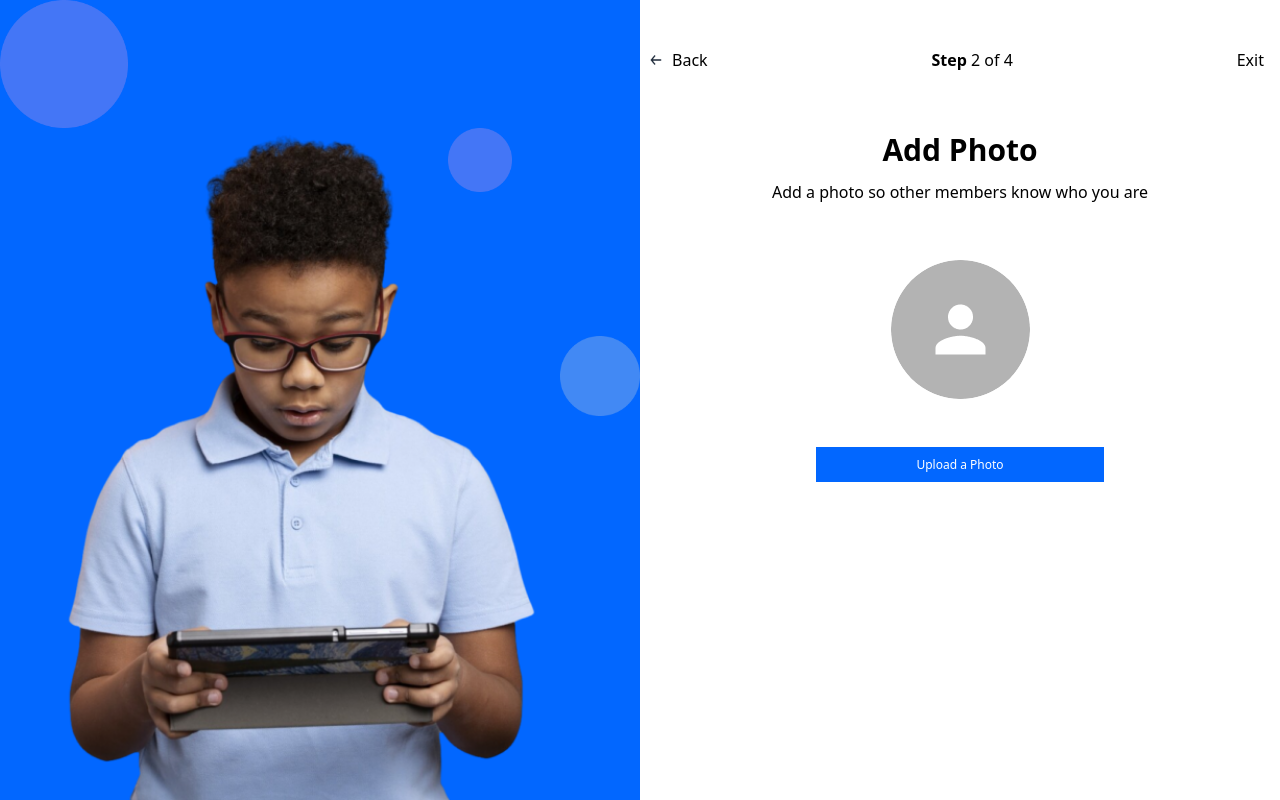
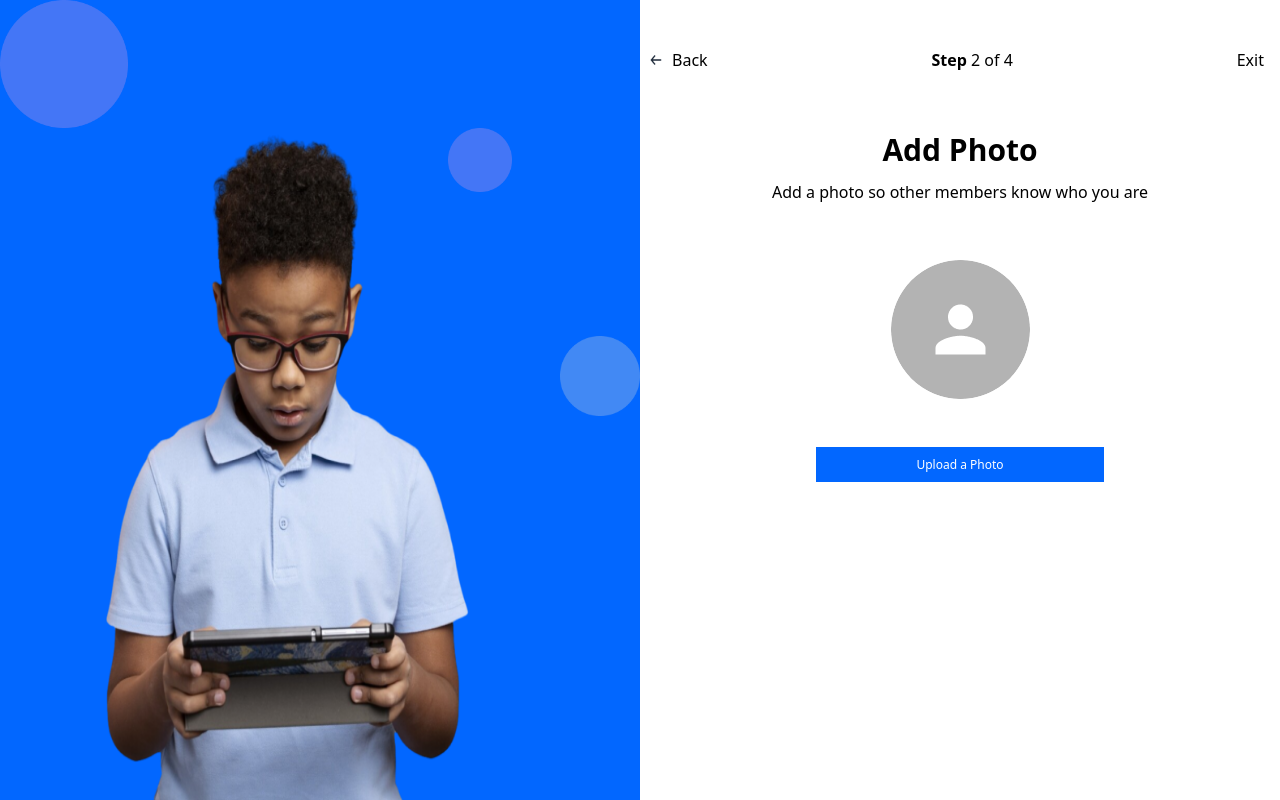
Before and after one commit to KingsleyAmankwah/angular-auth-pages, an Angular app: page /add-photo in a window 1280 px wide. Built offline with nearby package versions, Linux system fonts and the light colour scheme.

Commit message:
feat/ width of child photo modified

```diff
--- a/src/app/components/add-photo-page/add-photo-page.component.html
+++ b/src/app/components/add-photo-page/add-photo-page.component.html
@@ -6,8 +6,8 @@
   >
     <img
       src="../assets/child.png"
-      class="lg:w-[94.6%] min-h-screen object-cover"
-      alt=""
+      class="lg:w-[90%] min-h-screen"
+      alt="child-holding tablet"
     />
     <img
       src="../assets/bigC.png"
@@ -31,7 +31,7 @@
   <div class="sider w-full h-auto relative hidden lg:block lg:w-1/2">
     <img
       [src]="showContinueImage"
-      class="w-full lg:w-[91.6%] min-h-screen object-cover"
+      class="w-full lg:w-[90%] min-h-screen object-cover"
       alt="continue_image"
     />
   </div>
```
